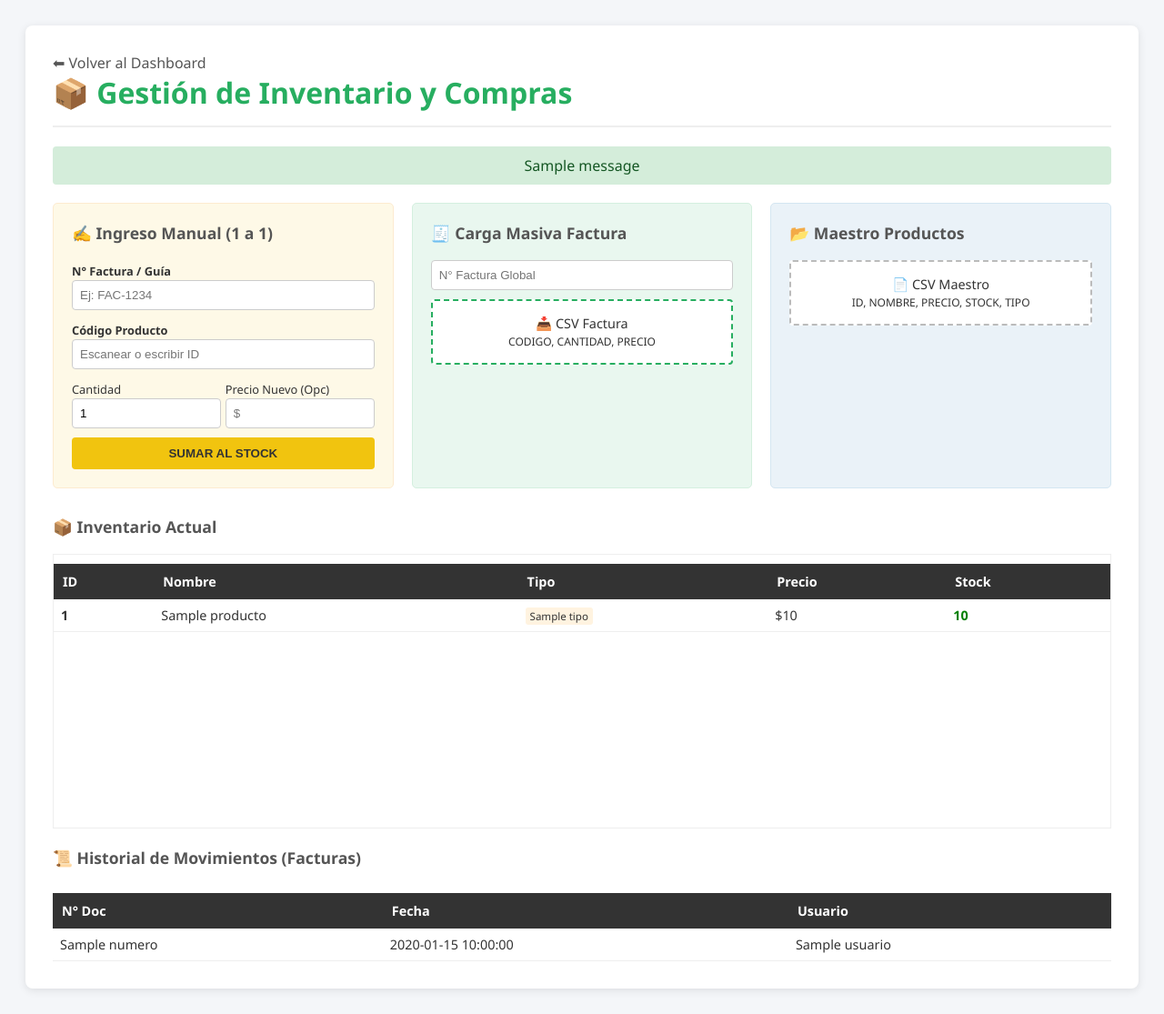
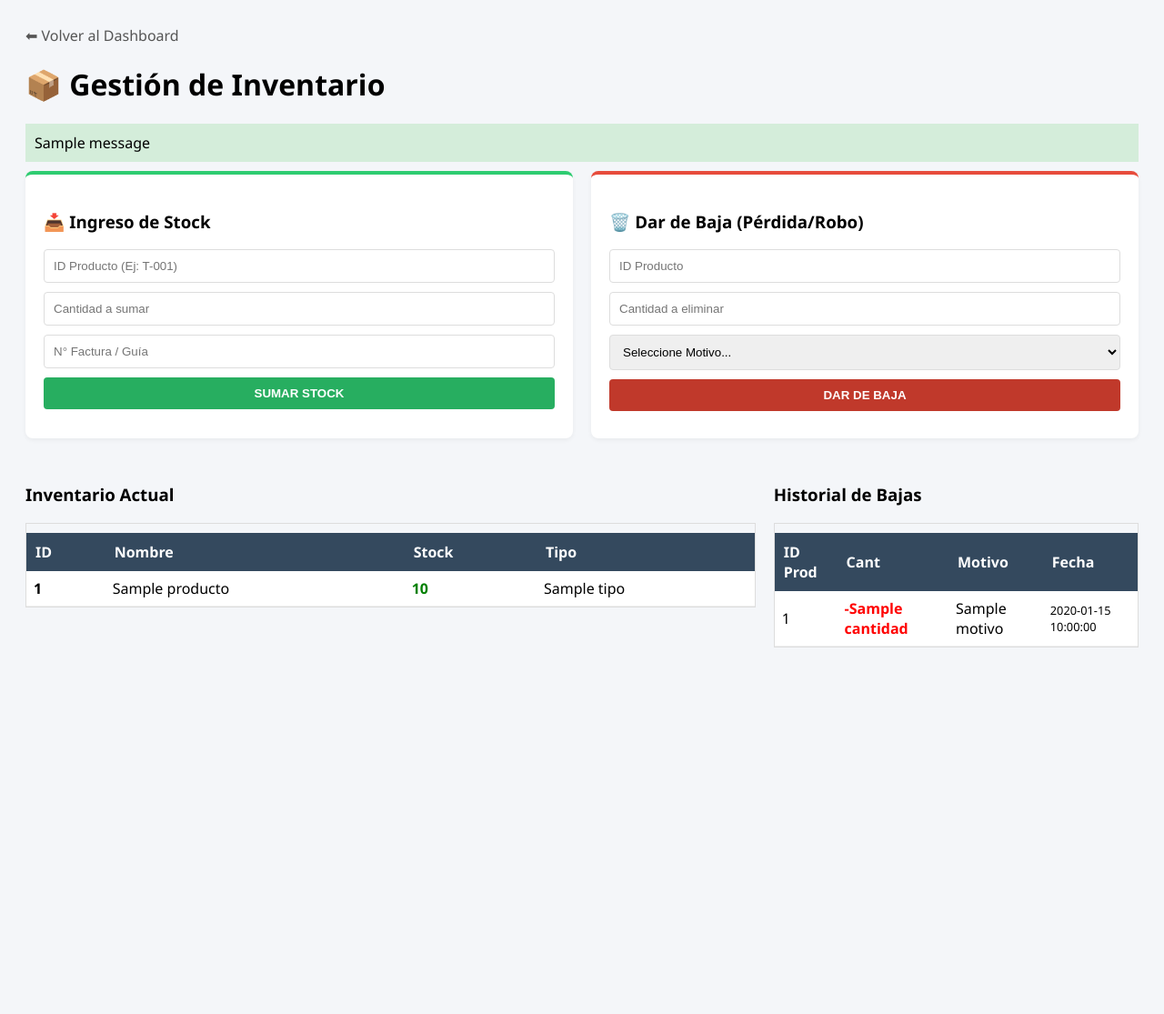
Before and after one commit to alexispferrada-wq/iron-trace-web, a Flask app: template templates/inventario.html in a window 1280 px wide. Shown: the whole page at 91% size. After the commit the page ends 712 px from the top, so only its background shows below. Run offline with Flask 3, Linux system fonts and the light colour scheme; the template is opened without the code that fills it: most values are stand-ins (such as "Sample title", 1, 10 or a date in 2020); one stand-in notice (Sample message) is shown; some libraries are stand-ins or nearby versions.

Commit message:
Update inventario.html

```diff
--- a/templates/inventario.html
+++ b/templates/inventario.html
@@ -2,139 +2,105 @@
 <html lang="es">
 <head>
     <meta charset="UTF-8">
-    <title>Inventario & Logística - Iron Trace</title>
+    <title>Inventario - Iron Trace</title>
     <style>
-        body { font-family: 'Segoe UI', sans-serif; background: #f4f6f9; padding: 20px; color: #333; }
-        .container { max-width: 1200px; margin: 0 auto; background: white; padding: 30px; border-radius: 8px; box-shadow: 0 2px 10px rgba(0,0,0,0.1); }
-        h1 { margin-top: 0; color: #27ae60; border-bottom: 2px solid #eee; padding-bottom: 15px; }
+        /* (Tus estilos anteriores se mantienen, agrega estos:) */
+        body { font-family: 'Segoe UI', sans-serif; background: #f4f6f9; padding: 20px; }
+        .grid-panels { display: grid; grid-template-columns: repeat(auto-fit, minmax(300px, 1fr)); gap: 20px; margin-bottom: 30px; }
+        .panel { padding: 20px; border-radius: 8px; background: white; box-shadow: 0 2px 5px rgba(0,0,0,0.05); border-top: 4px solid #ccc; }
 
-        .grid-panels { display: grid; grid-template-columns: 1fr 1fr 1fr; gap: 20px; margin-bottom: 30px; }
+        .panel-add { border-color: #2ecc71; }
+        .panel-baja { border-color: #e74c3c; } /* ROJO PARA BAJAS */
 
-        .panel { padding: 20px; border-radius: 5px; border: 1px solid #ddd; }
-        .panel-blue { background: #eaf2f8; border-color: #d4e6f1; }
-        .panel-green { background: #e9f7ef; border-color: #d4efdf; }
-        .panel-yellow { background: #fef9e7; border-color: #fdebd0; }
+        input, select, button { width: 100%; padding: 10px; margin-bottom: 10px; border: 1px solid #ddd; border-radius: 4px; box-sizing: border-box; }
+        button { font-weight: bold; cursor: pointer; color: white; border: none; }
+        .btn-green { background: #27ae60; }
+        .btn-red { background: #c0392b; }
 
-        h3 { margin-top: 0; color: #555; font-size: 1.1em; }
-
-        .file-drop { border: 2px dashed #bbb; padding: 15px; text-align: center; background: white; cursor: pointer; border-radius: 4px; transition: 0.2s; font-size: 0.9em; }
-        .file-drop:hover { border-color: #27ae60; background: #f9f9f9; }
-
-        input, select { width: 100%; padding: 8px; margin-bottom: 10px; border: 1px solid #ccc; border-radius: 4px; box-sizing: border-box; }
-
-        button { width: 100%; padding: 10px; border: none; border-radius: 4px; font-weight: bold; cursor: pointer; color: white; }
-        .btn-blue { background: #3498db; }
-        .btn-green { background: #27ae60; }
-        .btn-yellow { background: #f1c40f; color: #333; }
-
-        table { width: 100%; border-collapse: collapse; margin-top: 10px; font-size: 0.9em; }
-        th { background: #333; color: white; padding: 10px; text-align: left; }
+        table { width: 100%; border-collapse: collapse; margin-top: 10px; background: white; }
+        th { background: #34495e; color: white; padding: 10px; text-align: left; }
         td { padding: 8px; border-bottom: 1px solid #eee; }
-
-        .flash { background: #d4edda; color: #155724; padding: 10px; margin-bottom: 20px; border-radius: 4px; text-align: center; }
     </style>
 </head>
 <body>
-    <div class="container">
     <a href="/dashboard" style="text-decoration:none; color:#555;">⬅ Volver al Dashboard</a>
-        <h1>📦 Gestión de Inventario y Compras</h1>
+    <h1>📦 Gestión de Inventario</h1>
 
     {% with messages = get_flashed_messages() %}
-            {% if messages %}<div class="flash">{{ messages[0] }}</div>{% endif %}
+        {% if messages %}<div style="background:#d4edda; padding:10px; margin-bottom:10px;">{{ messages[0] }}</div>{% endif %}
     {% endwith %}
 
     <div class="grid-panels">
 
-            <div class="panel panel-yellow">
-                <h3>✍️ Ingreso Manual (1 a 1)</h3>
+        <div class="panel panel-add">
+            <h3>📥 Ingreso de Stock</h3>
             <form action="/inventario/ingreso_manual" method="POST">
-                    <label style="font-size:0.8em; font-weight:bold;">N° Factura / Guía</label>
-                    <input type="text" name="num_documento" placeholder="Ej: FAC-1234" required>
-
-                    <label style="font-size:0.8em; font-weight:bold;">Código Producto</label>
-                    <input type="text" name="id_producto" placeholder="Escanear o escribir ID" required list="lista_productos">
-                    <datalist id="lista_productos">
-                        {% for p in productos %}
-                            <option value="{{ p.id }}">{{ p.nombre }}</option>
-                        {% endfor %}
-                    </datalist>
-
-                    <div style="display:flex; gap:5px;">
-                        <div style="flex:1;">
-                            <label style="font-size:0.8em;">Cantidad</label>
-                            <input type="number" name="cantidad" value="1" min="1" required>
-                        </div>
-                        <div style="flex:1;">
-                            <label style="font-size:0.8em;">Precio Nuevo (Opc)</label>
-                            <input type="number" name="precio" placeholder="$">
-                        </div>
-                    </div>
-                    <button type="submit" class="btn-yellow">SUMAR AL STOCK</button>
+                <input type="text" name="id_producto" placeholder="ID Producto (Ej: T-001)" required>
+                <input type="number" name="cantidad" placeholder="Cantidad a sumar" required min="1">
+                <input type="text" name="num_documento" placeholder="N° Factura / Guía">
+                <button type="submit" class="btn-green">SUMAR STOCK</button>
             </form>
         </div>
 
-            <div class="panel panel-green">
-                <h3>🧾 Carga Masiva Factura</h3>
-                <form action="/inventario/subir_factura" method="POST" enctype="multipart/form-data">
-                    <input type="text" name="num_documento" placeholder="N° Factura Global" required>
-                    <div class="file-drop" style="border-color:#27ae60;">
-                        <label style="cursor:pointer; display:block;">
-                            📥 CSV Factura<br>
-                            <small>CODIGO, CANTIDAD, PRECIO</small>
-                            <input type="file" name="archivo_factura" accept=".csv" required style="display:none;" onchange="this.form.submit()">
-                        </label>
-                    </div>
+        <div class="panel panel-baja">
+            <h3>🗑️ Dar de Baja (Pérdida/Robo)</h3>
+            <form action="/inventario/dar_baja" method="POST" onsubmit="return confirm('¿Seguro que desea eliminar estas unidades del inventario?');">
+                <input type="text" name="id_producto" placeholder="ID Producto" required>
+                <input type="number" name="cantidad" placeholder="Cantidad a eliminar" required min="1">
+                <select name="motivo" required>
+                    <option value="" disabled selected>Seleccione Motivo...</option>
+                    <option value="ROBO">Robo</option>
+                    <option value="PERDIDA">Pérdida</option>
+                    <option value="DAÑO">Daño Irreparable</option>
+                    <option value="OBSOLETO">Obsolescencia</option>
+                </select>
+                <button type="submit" class="btn-red">DAR DE BAJA</button>
             </form>
         </div>
 
-            <div class="panel panel-blue">
-                <h3>📂 Maestro Productos</h3>
-                <form action="/inventario/carga_masiva_productos" method="POST" enctype="multipart/form-data">
-                    <div class="file-drop">
-                        <label style="cursor:pointer; display:block;">
-                            📄 CSV Maestro<br>
-                            <small>ID, NOMBRE, PRECIO, STOCK, TIPO</small>
-                            <input type="file" name="archivo_csv" accept=".csv" required style="display:none;" onchange="this.form.submit()">
-                        </label>
-                    </div>
-                </form>
-            </div>
     </div>
 
-        <h3>📦 Inventario Actual</h3>
-        <div style="height: 300px; overflow-y: auto; border:1px solid #eee;">
+    <div style="display:grid; grid-template-columns: 2fr 1fr; gap:20px;">
+        <div>
+            <h3>Inventario Actual</h3>
+            <div style="max-height:400px; overflow-y:auto; border:1px solid #ddd;">
                 <table>
-                <thead>
-                    <tr><th>ID</th><th>Nombre</th><th>Tipo</th><th>Precio</th><th>Stock</th></tr>
-                </thead>
+                    <thead><tr><th>ID</th><th>Nombre</th><th>Stock</th><th>Tipo</th></tr></thead>
                     <tbody>
                         {% for p in productos %}
                         <tr>
                             <td><b>{{ p.id }}</b></td>
                             <td>{{ p.nombre }}</td>
-                        <td><span style="font-size:0.8em; padding:2px 5px; background:{{ '#e3f2fd' if p.tipo=='HERRAMIENTA' else '#fff3e0' }}; border-radius:3px;">{{ p.tipo }}</span></td>
-                        <td>${{ p.precio }}</td>
-                        <td style="font-weight:bold; color:{{ 'red' if p.stock < 5 else 'green' }};">{{ p.stock }}</td>
+                            <td style="font-weight:bold; color:{{ 'red' if p.stock < 5 else 'green' }}">{{ p.stock }}</td>
+                            <td>{{ p.tipo }}</td>
                         </tr>
                         {% endfor %}
                     </tbody>
                 </table>
             </div>
+        </div>
 
-        <h3 style="margin-top:20px;">📜 Historial de Movimientos (Facturas)</h3>
-        <div style="max-height: 150px; overflow-y: auto;">
+        <div>
+            <h3>Historial de Bajas</h3>
+            <div style="max-height:400px; overflow-y:auto; border:1px solid #ddd;">
                 <table>
-                <thead><tr><th>N° Doc</th><th>Fecha</th><th>Usuario</th></tr></thead>
+                    <thead><tr><th>ID Prod</th><th>Cant</th><th>Motivo</th><th>Fecha</th></tr></thead>
                     <tbody>
-                    {% for f in facturas %}
-                    <tr><td>{{ f.numero }}</td><td>{{ f.fecha }}</td><td>{{ f.usuario }}</td></tr>
+                        {% for b in bajas %}
+                        <tr>
+                            <td>{{ b.producto_id }}</td>
+                            <td style="color:red; font-weight:bold;">-{{ b.cantidad }}</td>
+                            <td>{{ b.motivo }}</td>
+                            <td style="font-size:0.8em;">{{ b.fecha }}</td>
+                        </tr>
                         {% else %}
-                    <tr><td colspan="3" style="text-align:center; color:#999;">Sin movimientos recientes.</td></tr>
+                        <tr><td colspan="4" style="text-align:center; color:#999;">Sin registros de bajas.</td></tr>
                         {% endfor %}
                     </tbody>
                 </table>
             </div>
+        </div>
+    </div>
 
-    </div>
 </body>
 </html>
```
Lines whose indentation alone changed are shown as unchanged.
